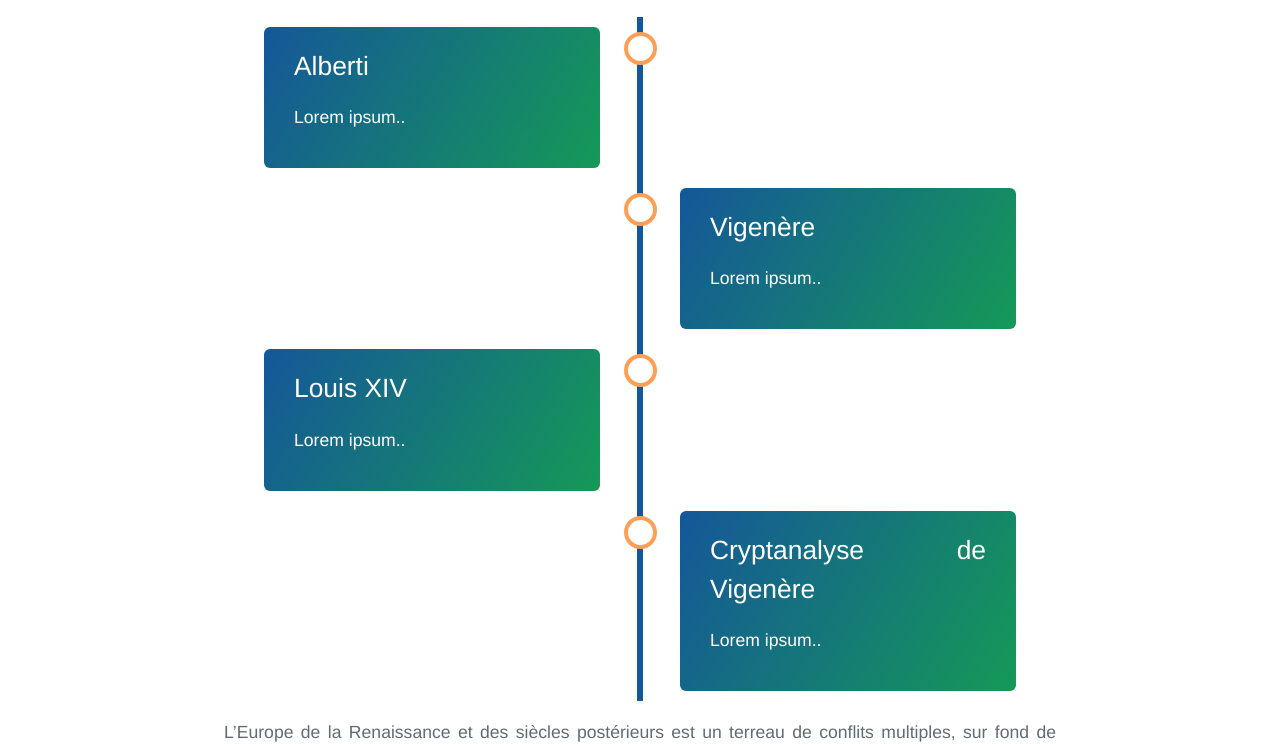
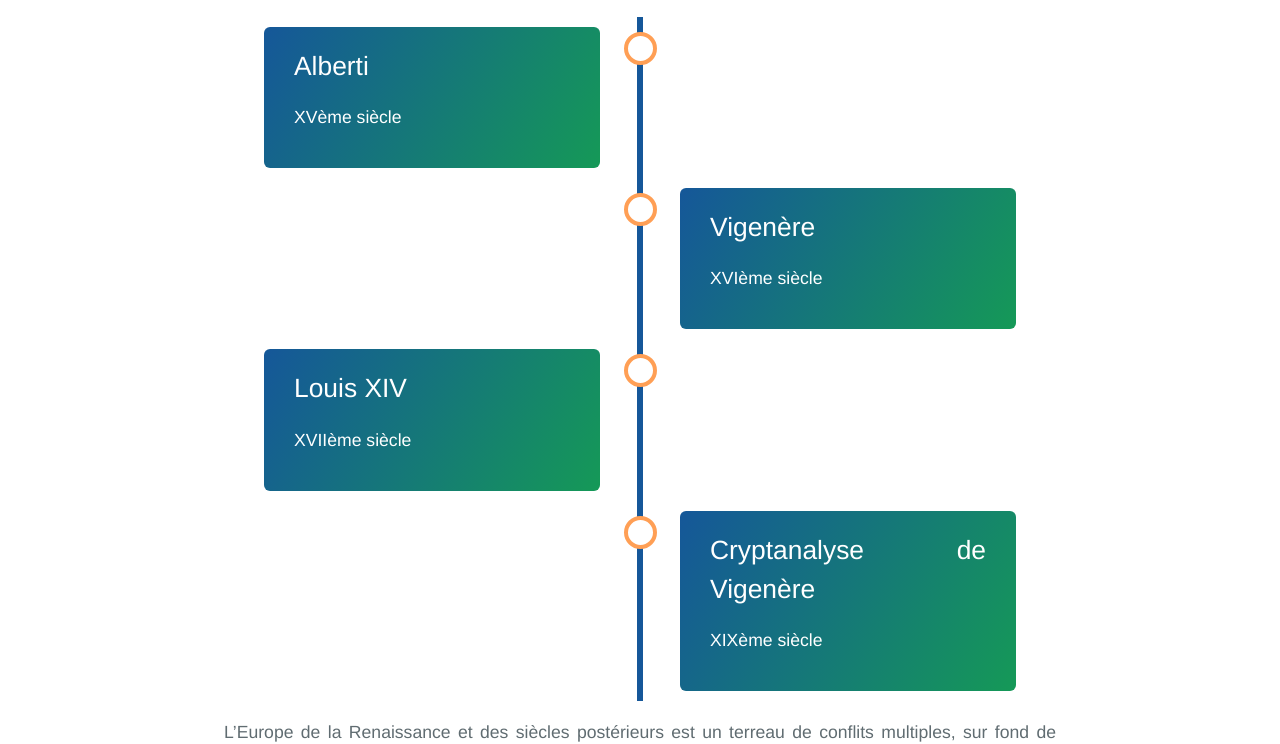
Before and after one commit to SamuelGallay/CryptoTPE, a Jekyll site: the page built from pages/2_TempsModernes/0_index.md, in a window 1280 px wide. Shown: the part 413-1157 px from the top of the page. Built offline with Jekyll 4.4.1, drawn with Linux system fonts in a browser that asks for light colours; our own code applies the rules of GitHub Pages for plain Markdown files.

Commit message:
Update 0_index.md

```diff
--- a/pages/2_TempsModernes/0_index.md
+++ b/pages/2_TempsModernes/0_index.md
@@ -12,28 +12,28 @@ suivante: /guerres/
  <div class="container left">
    <div class="content" style="cursor: pointer;" onclick="window.location='{{ "/alberti/" | relative_url }}';">
      <h2 style="color:white;">Alberti</h2>
-     <p>Lorem ipsum..</p>
+     <p>XVème siècle</p>
    </div>
  </div>
 
  <div class="container right">
    <div class="content" style="cursor: pointer;" onclick="window.location='{{ "/vigenere/" | relative_url }}';">
      <h2 style="color:white;">Vigenère</h2>
-     <p>Lorem ipsum..</p>
+     <p>XVIème siècle</p>
    </div>
  </div>
 
  <div class="container left">
    <div class="content" style="cursor: pointer;" onclick="window.location='{{ "/louis14/" | relative_url }}';">
      <h2 style="color:white;">Louis XIV</h2>
-     <p>Lorem ipsum..</p>
+     <p>XVIIème siècle</p>
    </div>
  </div>
 
  <div class="container right">
    <div class="content" style="cursor: pointer;" onclick="window.location='{{ "/cryptanalyse-vigenere/" | relative_url }}';">
      <h2 style="color:white;">Cryptanalyse de Vigenère</h2>
-     <p>Lorem ipsum..</p>
+     <p>XIXème siècle</p>
    </div>
  </div>
 
```
